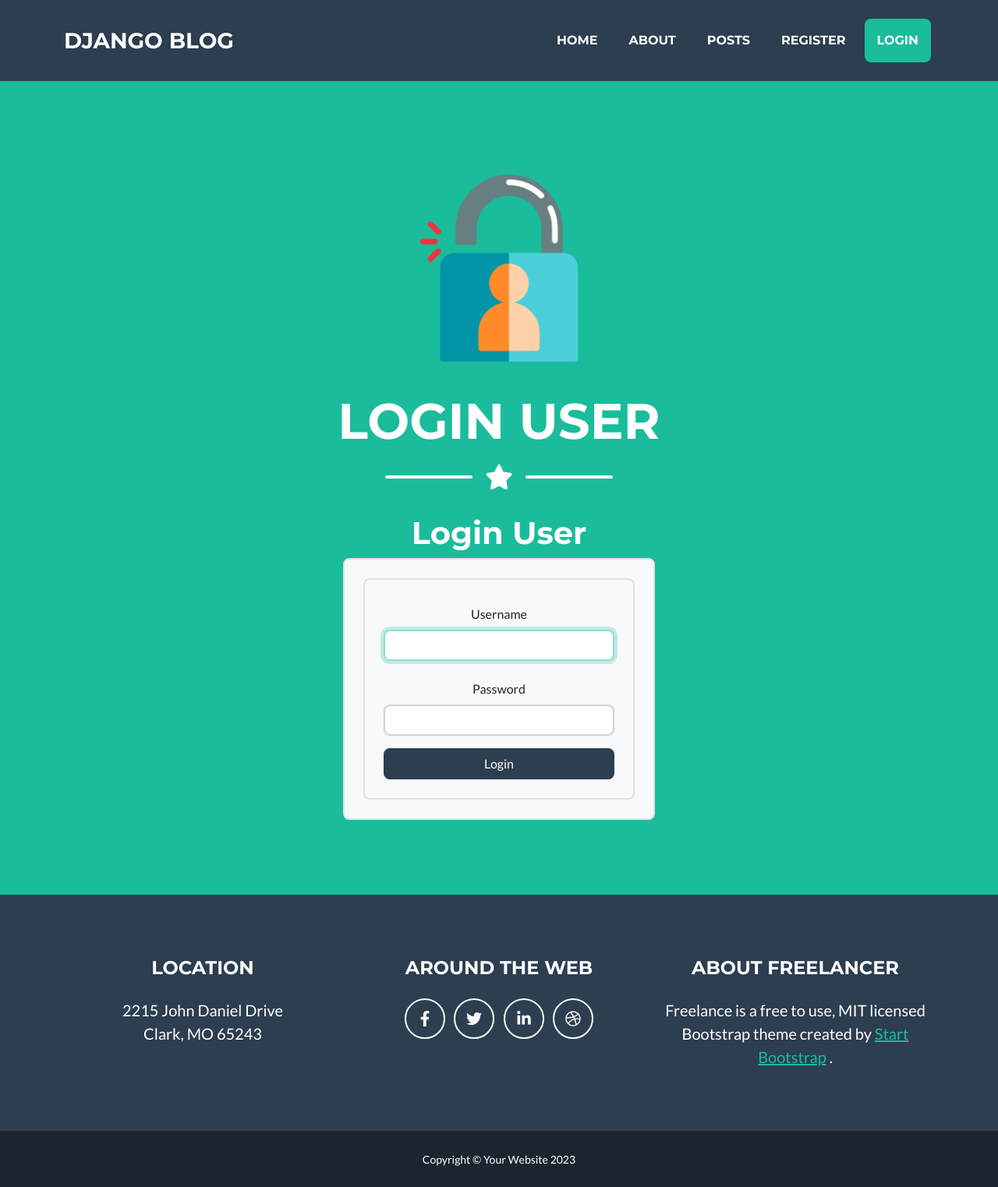
After one commit to polsmo26/-U1L07L-users-app, a Django app: page /users/login/ in a window 1280 px wide. The commit adds this page. Shown: the whole page at 78% size. Run offline with Django 5.2, Linux system fonts and the light colour scheme; some libraries are stand-ins or nearby versions.

Commit message:
idk push

```diff
--- a/myproject/myproject/urls.py
+++ b/myproject/myproject/urls.py
@@ -28,7 +28,6 @@ urlpatterns = [
     path('', views.index),
     path('about/', views.about),
     path('posts/', include('posts.urls')),
-    # path('register/', views.register)
     path('users/', include('users.urls'))
 ]
 
--- a/myproject/myproject/views.py
+++ b/myproject/myproject/views.py
@@ -10,9 +10,3 @@ def about(request):
         'active_link':'about'
     }
     return render(request, 'about.html',context)
-
-# def register(request):
-#     context = {
-#         'active_link' : 'register'
-#     }
-#     return render(request, 'register.html',context)
--- a/myproject/templates/base.html
+++ b/myproject/templates/base.html
@@ -34,8 +34,22 @@
                         <li class="nav-item mx-0 mx-lg-1"><a class="nav-link py-3 px-0 px-lg-3 rounded {% if active_link == 'about' %}active{% endif %}" href="/about">About</a></li>
                         <li class="nav-item mx-0 mx-lg-1"><a class="nav-link py-3 px-0 px-lg-3 rounded {% if active_link == 'posts' %}active{% endif %}" href="{% url 'posts:list' %}">Posts</a></li>
                         <li class="nav-item mx-0 mx-lg-1"><a class="nav-link py-3 px-0 px-lg-3 rounded {% if active_link == 'register' %}active{% endif %}" href="{% url 'users:register' %}">Register</a></li>
-                        {% comment %} <li class="nav-item mx-0 mx-lg-1"><a class="nav-link py-3 px-0 px-lg-3 rounded {% if active_link == 'register' %}active{% endif %}" href="/register">Register</a></li> {% endcomment %}
-                        {% comment %} <li class="nav-item mx-0 mx-lg-1"><a class="nav-link py-3 px-0 px-lg-3 rounded {% if active_link == 'register' %}active{% endif %}" href={% url 'users:register' %}>Register</a></li> {% endcomment %}
+                        {% comment %} <li class="nav-item mx-0 mx-lg-1"><a class="nav-link py-3 px-0 px-lg-3 rounded {% if active_link == 'login' %}active{% endif %}" href="{% url 'users:login' %}">Login</a></li> {% endcomment %}
+
+
+                        {%if user.is_authenticated%}
+                        <li class="nav-item mx-0 mx-lg-1">
+                            <form method="POST" action="{% url 'users:logout' %}">
+                                {% csrf_token %}
+                            <button type="submit" class="nav-link py-3 px-0 px-lg-3 rounded">
+                                Logout
+                            </button>
+                            </form>
+                        </li>
+                        {%else%}
+                        <li class="nav-item mx-0 mx-lg-1"><a class="nav-link py-3 px-0 px-lg-3 rounded {% if active_link == 'login' %}active{% endif %}" href="{% url 'users:login' %}">Login</a></li>
+                        {%endif%}
+
                     </ul>
                 </div>
             </div>
--- /dev/null
+++ b/myproject/users/templates/users/login.html
@@ -0,0 +1,50 @@
+{% extends "base.html" %}
+
+{% load static %}
+{% block title %}Login User{% endblock title %}
+
+{% block header_image %}
+<img class="masthead-avatar mb-5" src="{% static 'assets/blog/login.png' %}" alt="..."  width="200px"/>
+{% comment %} register.png {% endcomment %}
+{% endblock header_image %}
+
+{% block header_title %}Login User{% endblock header_title %}
+
+{% block content %}
+    <h1 class="text-center">Login User</h1>
+    <div class="container p-4 border rounded bg-light text-dark mx-auto text-center" style="max-width: 400px;">
+    <form action="/users/login/" method="POST" class="p-4 border rounded bg-light text-dark">
+        {% csrf_token %} {% comment %}security token Cross-site Request Forgery attacks{% endcomment %}
+        {% comment %} {{form}} {% endcomment %}
+        {% comment %} display form  errors {% endcomment %}
+        {% if form.errors%}
+            <div class="alert alert-danger">
+                <ul>
+                    {%for field in form%}
+                        {%if field.errors%}
+                            <li>{{field.label}} : {{field.errors}}</li>
+                        {%endif%}
+                    {%endfor%}
+                    {% for error in form.non_field_errors %}
+                        <li>{{error}}</li>
+                    {%endfor%}
+                </ul>
+            </div>
+        {% endif %}
+
+        <div class="mb-3 text-center">
+            <label for='{{form.username.id_for_label}}' class="col-sm-6 col-form-label">Username</label>
+            {{form.username}}
+        </div>
+
+        <div class="mb-3 text-center">
+            <label for='{{form.password.id_for_label}}' class="col-sm-6 col-form-label">Password</label>
+            {{form.password}}
+        </div>
+
+        <div class="d-grid">
+            <button type="submit" class="btn btn-secondary">Login</button>
+        </div>
+
+    </form>
+{% endblock content %}
--- a/myproject/users/urls.py
+++ b/myproject/users/urls.py
@@ -3,6 +3,7 @@ from . import views
 app_name = 'users'
 
 urlpatterns = [
-    path('register/', views.register, name= "register")
-    # path('<slug:slug>', views.urls, name = "register")
+    path('register/', views.register, name= "register"),
+    path('login/', views.login_view, name= "login"),
+    path('logout/', views.logout_view, name= "logout"),
 ]
--- a/myproject/users/views.py
+++ b/myproject/users/views.py
@@ -1,6 +1,7 @@
 from django.shortcuts import render, redirect
-# from django.contrib.auth.forms import UserCreationForm
+from django.contrib.auth.forms import UserCreationForm, AuthenticationForm
 from .forms import CustomUserCreationForm
+from django.contrib.auth import login, logout
 
 # Create your views here.
 
@@ -9,8 +10,9 @@ def register(request):
         form = CustomUserCreationForm(request.POST)
         #validate the form
         if form.is_valid():
+            login(request, form.save())
             form.save()
-            return redirect("posts.list")
+            return redirect("posts:list")
     else:
         # form = UserCreationForm()
         form = CustomUserCreationForm()
@@ -19,3 +21,25 @@ def register(request):
         'form':form
     }
     return render(request, 'users/register.html', context)
+
+def login_view(request):
+    if request.method == 'POST':
+        form = AuthenticationForm(data = request.POST)
+        if form.is_valid():
+            #login here
+            login(request, form.get_user())
+            return redirect("posts:list")
+    else:
+        form = AuthenticationForm()
+    #Add bootstrap classes to the form field
+    for field in form.fields.values():
+        field.widget.attrs["class"] = "form-control"
+    context = {
+        'active_link':'login', 'form':form
+    }
+    return render(request, "users/login.html", context)
+
+def logout_view(request):
+    if request.method == "POST":
+        logout(request)
+        return redirect("posts:list")
```
Also changed, not shown: myproject/posts/templates/posts/posts_list copy.html (added, +31 -0 lines), myproject/users/forms.py (+6 -3 lines), myproject/static/assets/blog/login.png (added).
